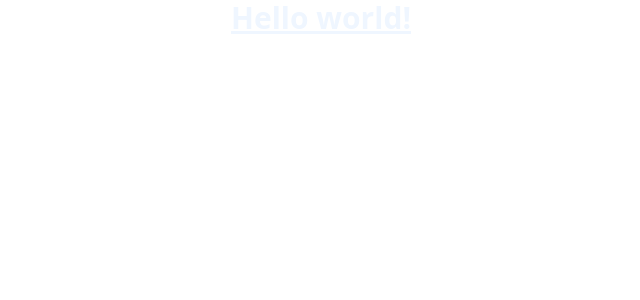
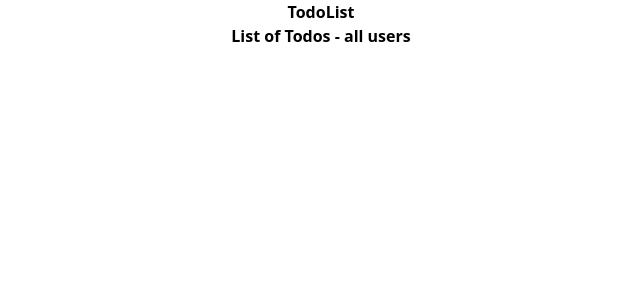
Before and after one commit to karenhirayama/front-end-todo-challenge, a React (Create React App) app: page / in a window 1280 px wide. Shown: the top 300 px of the page, without its empty margins (319-959 px from the left). Built offline with nearby package versions, Linux system fonts and the light colour scheme.

Commit message:
Adjust route for Home page

```diff
--- a/src/App.tsx
+++ b/src/App.tsx
@@ -1,15 +1,29 @@
-import React from 'react';
-import logo from './logo.svg';
+import { BrowserRouter as Router, Route, Routes } from 'react-router-dom';
 import './App.css';
+import { Header } from './components/Header/Header';
+import AllTodos from './components/Todos/AllTodos/AllTodos';
+import { UserTodos } from './components/Todos/UserTodo/UserTodos';
 
 function App() {
   return (
     <div className="App">
-      <h1 className="text-3xl font-bold underline text-blue-50">
-        Hello world!
-      </h1>
+      <Router>
+        <Header />
+        <Routes>
+          <Route path='/' element={<Home />} />
+          <Route path='/user/:userId' element={<UserTodos />} />
+        </Routes>
+      </Router>
     </div>
   );
+};
+
+const Home = () => {
+  return (
+    <>
+      <AllTodos />
+    </>
+  )
 }
 
 export default App;
--- a/src/components/Header/Header.tsx
+++ b/src/components/Header/Header.tsx
@@ -1,5 +1,13 @@
+import { Link } from "react-router-dom"
+
 export const Header = () => {
   return (
-    <div>Header</div>
+    <div>
+      <Link to='/'>
+      <h1 className="text-center font-bold">
+        TodoList
+      </h1>
+      </Link>
+    </div>
   )
 }
--- a/src/components/Todos/AllTodos/AllTodos.tsx
+++ b/src/components/Todos/AllTodos/AllTodos.tsx
@@ -1,5 +1,9 @@
 export default function AllTodos() {
   return (
-    <div>AllTodos</div>
+    <div>
+      <h1 className="text-center font-bold">
+        List of Todos - all users
+      </h1>
+    </div>
   )
 }
```
Also changed, not shown: src/logo.svg (deleted).
